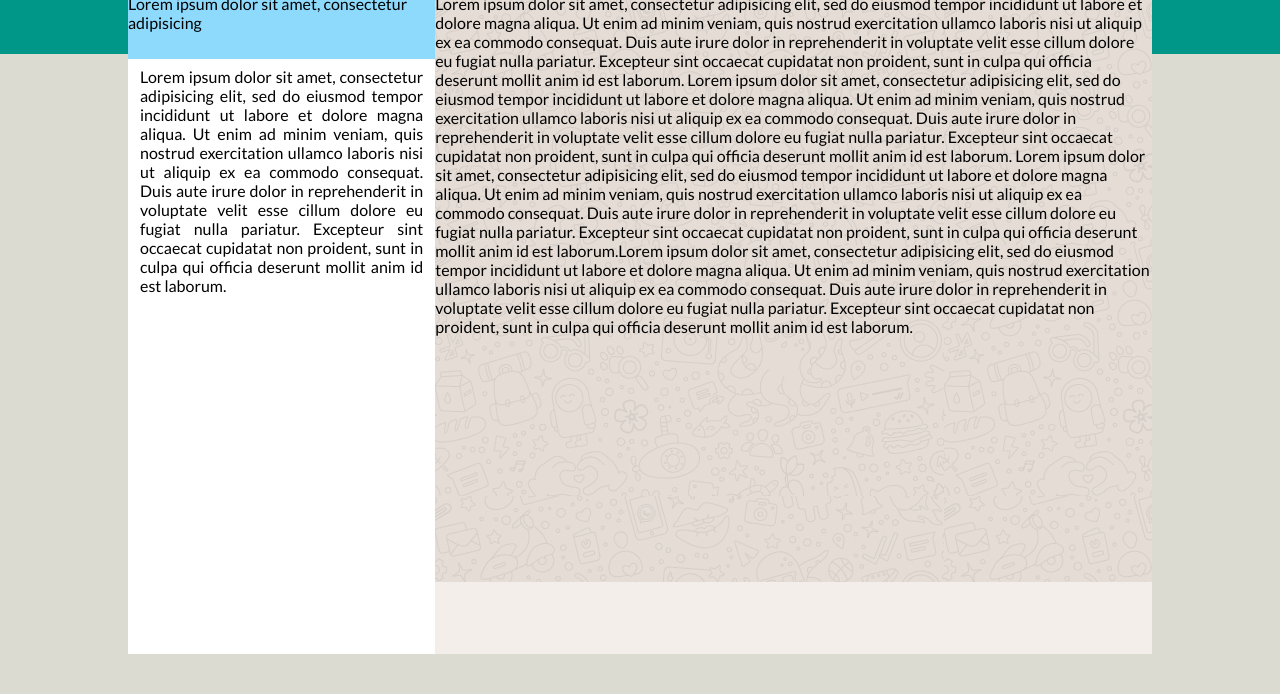
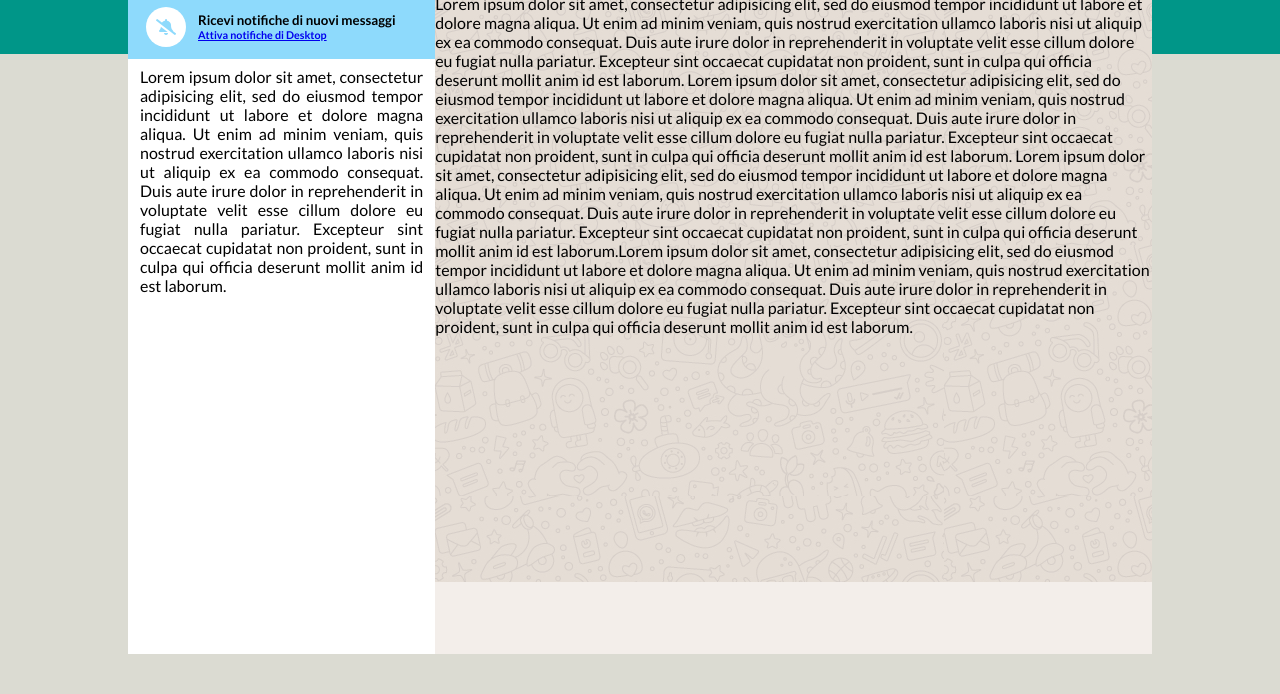
Before and after one commit to TommasoBorsatti/vue-boolzapp, a plain HTML site: page index.html in a window 1280 px wide. Shown: the part 106-800 px from the top of the page. Drawn offline with nearby package versions, Linux system fonts and the light colour scheme.

Commit message:
Sistemata barra notifiche

```diff
--- a/css/style.css
+++ b/css/style.css
@@ -69,6 +69,16 @@ margin: 0px 6px;
   background-color:#8EDAFC;
   flex-basis: 65px;
   flex-shrink: 0;
+  padding: 0px 18px;
+}
+
+.noti-silencer{
+  background-color: #fff;
+  width: 40px;
+  height: 40px;
+  border-radius: 50%;
+  justify-content: center;
+  align-items: center;
 }
 
 .con-content{
@@ -77,7 +87,8 @@ margin: 0px 6px;
   overflow-y: auto;
 }
 
-.friend-recap-data{
+.friend-recap-data,
+.noti-recap-data{
   margin-left: 12px;
   text-align: left;
 }
@@ -121,3 +132,7 @@ nav .right-side > i{
   margin: 0px 6px;
   font-size: 14px;
 }
+
+.noti-silencer{
+  color: #8EDAFC;
+}
--- a/index.html
+++ b/index.html
@@ -66,7 +66,15 @@
     <!-- /barra navigazione della colonna contatti -->
     <!-- barra delle notifiche  -->
     <div class="noti-bar flex">
-      Lorem ipsum dolor sit amet, consectetur adipisicing
+      <div class="left-side flex-center">
+        <div class="noti-silencer flex">
+          <i class="fas fa-bell-slash"></i>
+        </div>
+        <div class="noti-recap-data">
+          <h5>Ricevi notifiche di nuovi messaggi</h5>
+          <h6 class="noti-link"><a href="#" target="_blank">Attiva notifiche di Desktop</a></h6>
+        </div>
+      </div>
 
     </div>
     <!-- /barra delle notifiche  -->
```
